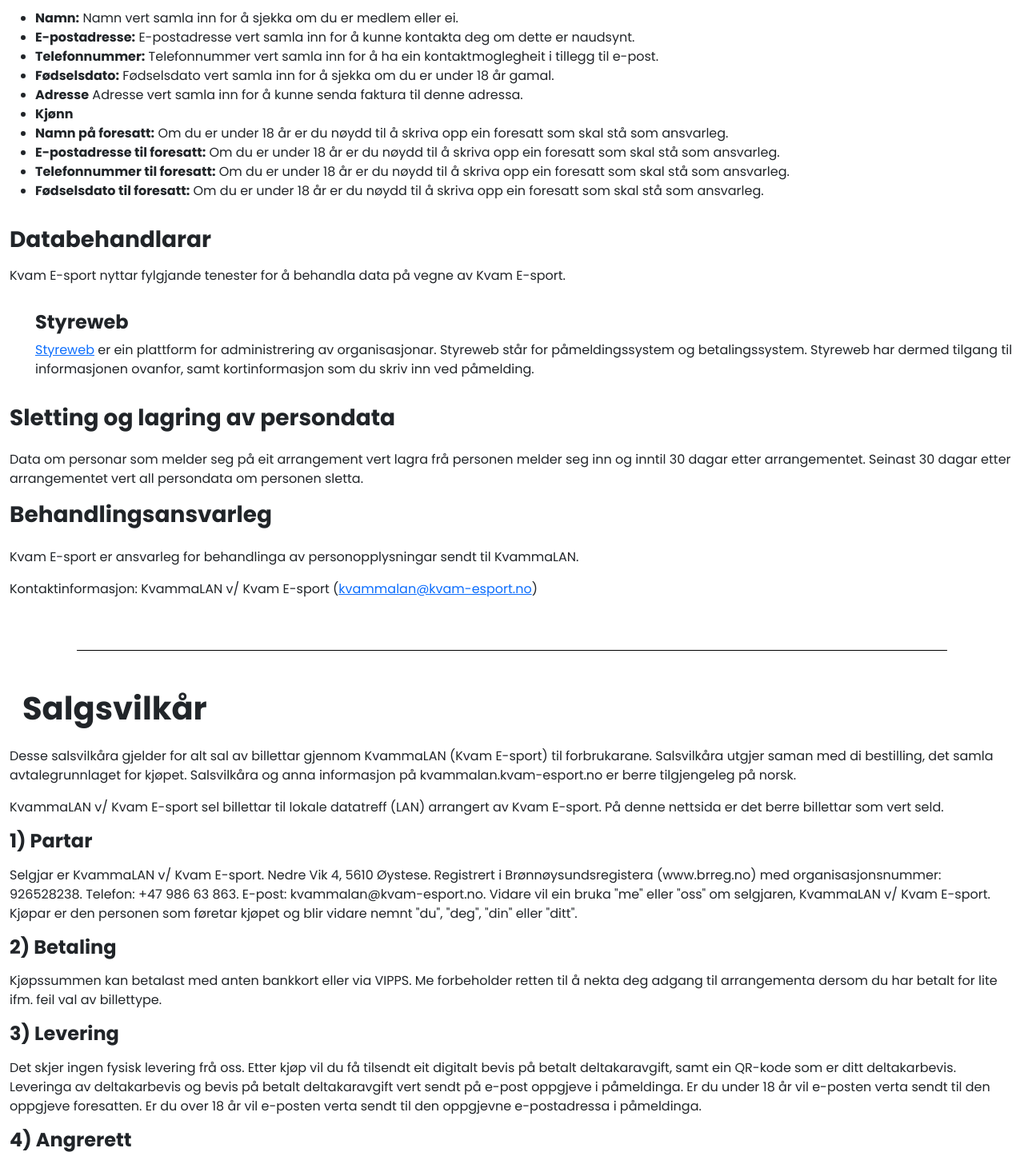
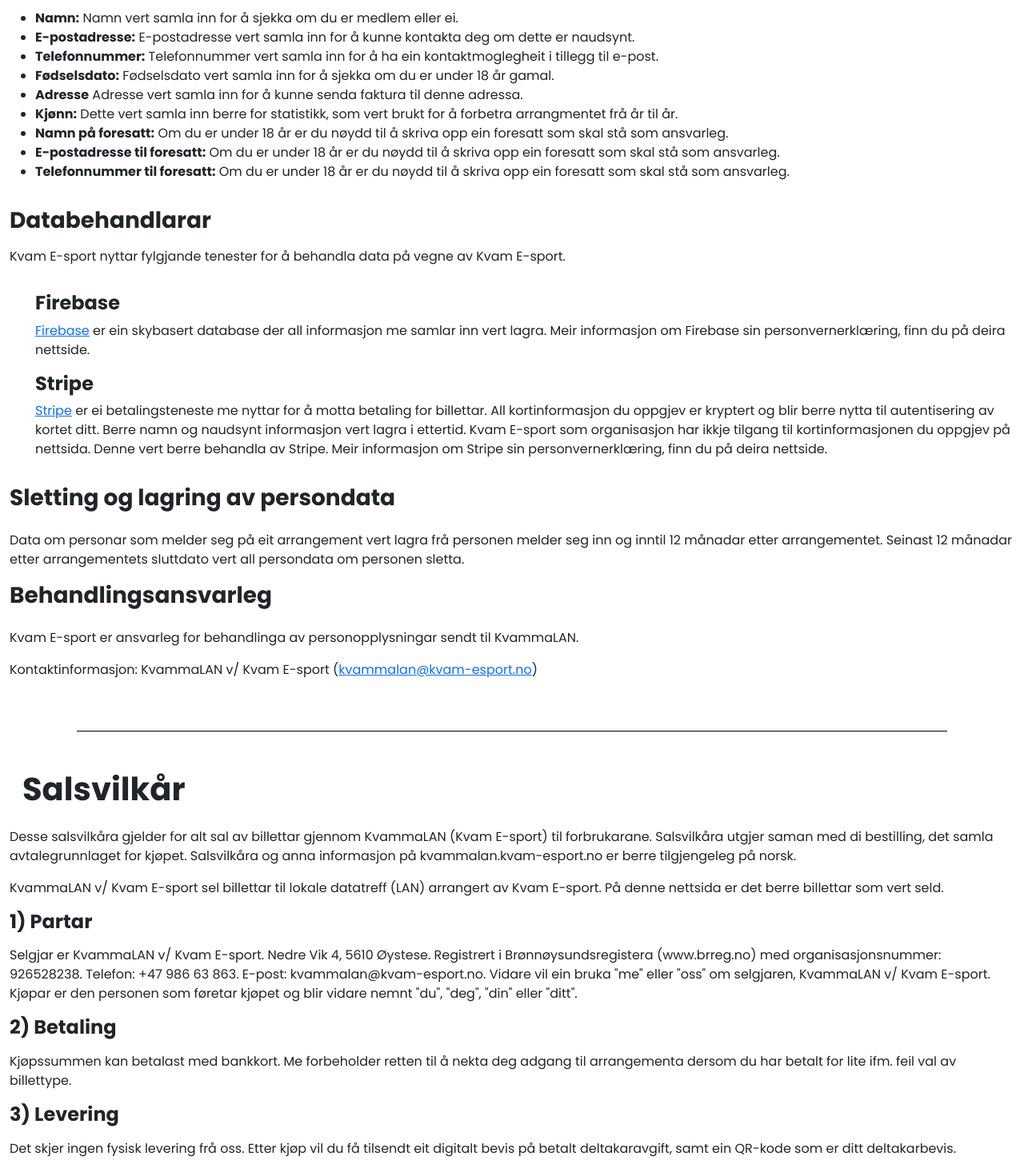
Before and after one commit to danielols3n/kvammalan, a React (Create React App) app: page /personvern-og-vilkar in a window 1280 px wide. Shown: the part 240-1691 px from the top of the page at 80% size. Built offline with nearby package versions, Linux system fonts and the light colour scheme.

Commit message:
Siste småendringa før billettsalg

```diff
--- a/package.json
+++ b/package.json
@@ -20,6 +20,7 @@
     "react-avatar": "^5.0.3",
     "react-bootstrap": "^2.2.3",
     "react-chartjs-2": "^5.2.0",
+    "react-countdown": "^2.3.5",
     "react-dom": "^18.0.0",
     "react-icons": "^4.3.1",
     "react-linkify": "^1.0.0-alpha",
--- a/src/css/Event.css
+++ b/src/css/Event.css
@@ -4,3 +4,7 @@
     background-repeat: no-repeat;
     background-size: contain;
 }
+
+.countdown {
+    font-size: 4rem;
+}
--- a/src/pages/Cancel.js
+++ b/src/pages/Cancel.js
@@ -31,7 +31,7 @@
         </h2>
         <p className="w-50 text-center mx-auto mt-3">
             Det har skjedd noko feil under påmeldinga. Enten har du avbrutt påmeldinga manuelt, eller så har det skjedd ein feil
-            på vår side. Dersom det har skjedd ein feil på vår side, ber me deg om å prøva på nytt igjen. Dersom problemet vedvarer,
+            på vår side. Dersom det har skjedd ein feil, ber me deg om å prøva på nytt igjen. Dersom problemet vedvarer,
             ta kontakt med oss på <a href="mailto:kvammalan@kvam-esport.no">kvammalan@kvam-esport.no</a>
         </p>
         <Button className="mt-3 mb-5 w-50 mx-auto" variant='primary' onClick={() => navigate('/')}>GÅ TILBAKE TIL FRAMSIDA</Button>
--- a/src/pages/ParentalConsent.js
+++ b/src/pages/ParentalConsent.js
@@ -96,7 +96,7 @@
                                     name='consent'
                                     className="mx-2"
                                 />
-                                <Form.Label htmlFor='name' className="fw-bolder">Eg samtykkjer herved at deltakaren som er namngjeven over kan delta på arrangementet KvammaLAN 2023 10. - 13. oktober 2023 i Øystese idrettshall.</Form.Label>
+                                <Form.Label htmlFor='name' className="fw-bolder">Eg samtykkjer herved at deltakaren som er namngjeven over kan delta på arrangementet KvammaLAN 2023 10. - 13. oktober 2023 i Øystese idrettshall. Eg aksepterer òg med dette at samtykket som forklart ovanfor er sendt inn.</Form.Label>
                             </Form.Group>
                         </Row>
                         <Row className="w-100 mt-3">
--- a/src/pages/Privacy.js
+++ b/src/pages/Privacy.js
@@ -40,11 +40,10 @@
           <li><b>Telefonnummer:</b>&nbsp;Telefonnummer vert samla inn for å ha ein kontaktmoglegheit i tillegg til e-post.</li>
           <li><b>Fødselsdato:</b>&nbsp;Fødselsdato vert samla inn for å sjekka om du er under 18 år gamal.</li>
           <li><b>Adresse</b>&nbsp;Adresse vert samla inn for å kunne senda faktura til denne adressa.</li>
-          <li><b>Kjønn</b></li>
+          <li><b>Kjønn:</b>&nbsp;Dette vert samla inn berre for statistikk, som vert brukt for å forbetra arrangmentet frå år til år.</li>
           <li><b>Namn på foresatt:</b>&nbsp;Om du er under 18 år er du nøydd til å skriva opp ein foresatt som skal stå som ansvarleg.</li>
           <li><b>E-postadresse til foresatt:</b>&nbsp;Om du er under 18 år er du nøydd til å skriva opp ein foresatt som skal stå som ansvarleg.</li>
           <li><b>Telefonnummer til foresatt:</b>&nbsp;Om du er under 18 år er du nøydd til å skriva opp ein foresatt som skal stå som ansvarleg.</li>
-          <li><b>Fødselsdato til foresatt:</b>&nbsp;Om du er under 18 år er du nøydd til å skriva opp ein foresatt som skal stå som ansvarleg.</li>
         </ul>
         <h3 className="fw-bolder mt-3">Databehandlarar</h3>
         <p className="mt-2">
@@ -52,16 +51,23 @@
         </p>
         <ul style={{ listStyle: 'none', marginLeft: 0 }}>
           <li>
-            <h4 className="mt-3 fw-bolder">Styreweb</h4>
+            <h4 className="mt-3 fw-bolder">Firebase</h4>
             <p className="mt-2">
-              <a href="https://styreweb.com">Styreweb</a> er ein plattform for administrering av organisasjonar. Styreweb står for påmeldingssystem og betalingssystem. Styreweb har
-              dermed tilgang til informasjonen ovanfor, samt kortinformasjon som du skriv inn ved påmelding.
+              <a href="https://firebase.google.com/">Firebase</a> er ein skybasert database der all informasjon me samlar inn vert lagra. Meir informasjon om Firebase sin personvernerklæring,
+               finn du på deira nettside.
+            </p>
+          </li>
+          <li>
+            <h4 className="mt-3 fw-bolder">Stripe</h4>
+            <p className="mt-2">
+              <a href="https://stripe.com/">Stripe</a> er ei betalingsteneste me nyttar for å motta betaling for billettar. All kortinformasjon du oppgjev er kryptert og blir berre nytta til autentisering av kortet ditt. Berre namn og naudsynt informasjon vert lagra i ettertid. Kvam E-sport som organisasjon har ikkje tilgang til kortinformasjonen du oppgjev på nettsida. Denne vert berre behandla av Stripe. Meir informasjon om Stripe sin personvernerklæring,
+               finn du på deira nettside.
             </p>
           </li>
         </ul>
         <h3 className="fw-bolder">Sletting og lagring av persondata</h3>
         <p className="mt-3">
-          Data om personar som melder seg på eit arrangement vert lagra frå personen melder seg inn og inntil 30 dagar etter arrangementet. Seinast 30 dagar etter arrangementet vert all
+          Data om personar som melder seg på eit arrangement vert lagra frå personen melder seg inn og inntil 12 månadar etter arrangementet. Seinast 12 månadar etter arrangementets sluttdato vert all
           persondata om personen sletta.
         </p>
         <h3 className="fw-bolder">Behandlingsansvarleg</h3>
@@ -74,7 +80,7 @@
       </Container>
       <div className="mt-5" style={{ width: '85%', height: '1px', backgroundColor: '#000', alignSelf: 'center' }}></div>
       <Container fluid className="d-flex flex-column">
-        <h1 className="fw-bolder mx-3 mt-5">Salgsvilkår</h1>
+        <h1 className="fw-bolder mx-3 mt-5">Salsvilkår</h1>
           <p className='mt-3'>
             Desse salsvilkåra gjelder for alt sal av billettar gjennom KvammaLAN (Kvam E-sport) til forbrukarane. Salsvilkåra utgjer saman med di bestilling, det samla
             avtalegrunnlaget for kjøpet. Salsvilkåra og anna informasjon på kvammalan.kvam-esport.no er berre tilgjengeleg på norsk.
@@ -89,13 +95,13 @@
           </p>
           <h4 className="fw-bolder">2) Betaling</h4>
           <p className="mt-2">
-            Kjøpssummen kan betalast med anten bankkort eller via VIPPS. Me forbeholder retten til å nekta deg adgang til arrangementa dersom du har betalt for lite ifm. feil val av
+            Kjøpssummen kan betalast med bankkort. Me forbeholder retten til å nekta deg adgang til arrangementa dersom du har betalt for lite ifm. feil val av
             billettype.
           </p>
           <h4 className="fw-bolder">3) Levering</h4>
           <p className='mt-2'>
             Det skjer ingen fysisk levering frå oss. Etter kjøp vil du få tilsendt eit digitalt bevis på betalt deltakaravgift, samt ein QR-kode som er ditt deltakarbevis. Leveringa av
-            deltakarbevis og bevis på betalt deltakaravgift vert sendt på e-post oppgjeve i påmeldinga. Er du under 18 år vil e-posten verta sendt til den oppgjeve foresatten. Er du over 18 år
+            deltakarbevis og bevis på betalt deltakaravgift vert sendt på e-post oppgjeve i påmeldinga. Er du under 18 år vil e-posten òg verta sendt til den oppgjeve forelderen. Er du over 18 år
             vil e-posten verta sendt til den oppgjevne e-postadressa i påmeldinga.
           </p>
           <h4 className="fw-bolder">4) Angrerett</h4>
@@ -118,7 +124,7 @@
           <h4 className="fw-bolder">7) Kansellering</h4>
           <p className="mt-2">
             KvammaLAN v/ Kvam E-sport forbeholder retten til å avlysa arrangementet. Dette vil alle påmelde deltakarar få skriftleg beskjed om. Alle deltakarar vil få refundert billettprisen
-            (minus betalingsavgift).
+            (minus betalingsavgift) ved kansellering av arrangementet.
           </p>
           <p className="my-5">
             Spørsmål kan rettast til KvammaLAN v/ Kvam E-sport på e-post: <a href="mailto:kvammalan@kvam-esport.no">kvammalan@kvam-esport.no</a>
--- a/src/pages/Success.js
+++ b/src/pages/Success.js
@@ -69,6 +69,9 @@
                     I tillegg står det ein del praktisk informasjon og ei lita pakkeliste!
                 </p>
                 <p className="w-50 text-center mx-auto mt-3">
+                    Dersom du er under 18 år kjem det òg eit samtykkeskjema på e-post til foresatte som må signerast for at påmeldinga skal vera gyldig.
+                </p>
+                <p className="w-50 text-center mx-auto mt-3">
                     Me ser fram til å ha deg med under årets versjon av KvammaLAN!
                 </p>
                 <Button className="mt-3 mb-5 w-50 mx-auto" variant='primary' disabled={disabled} onClick={() => navigate('/')}>GÅ TILBAKE TIL FRAMSIDA</Button>
```
Also changed, not shown: src/pages/Event.js (+22 -9 lines), src/pages/Home.js (+2 -22 lines), firebase.json, 1 other file (tests, documents, lock files or other folders).
